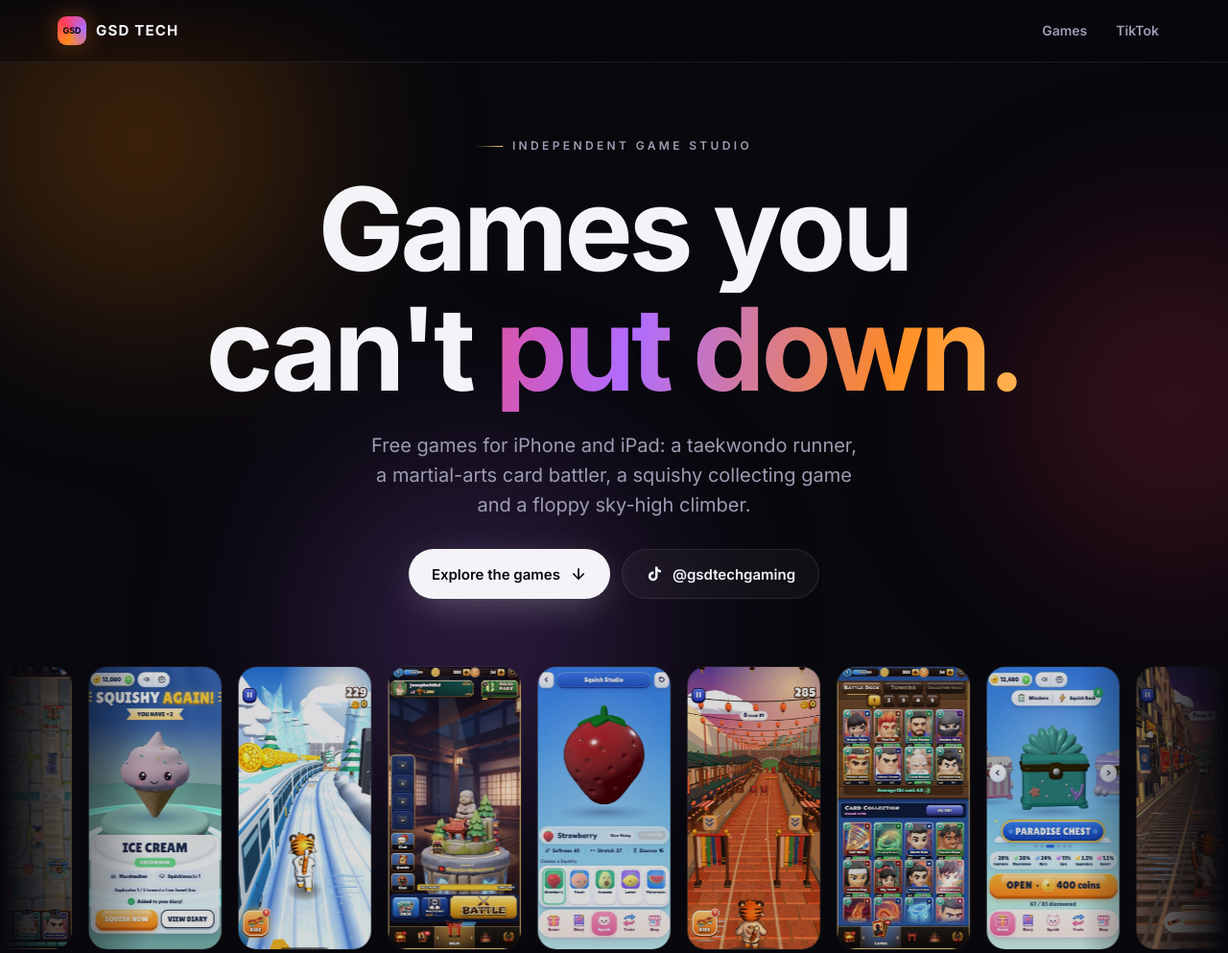
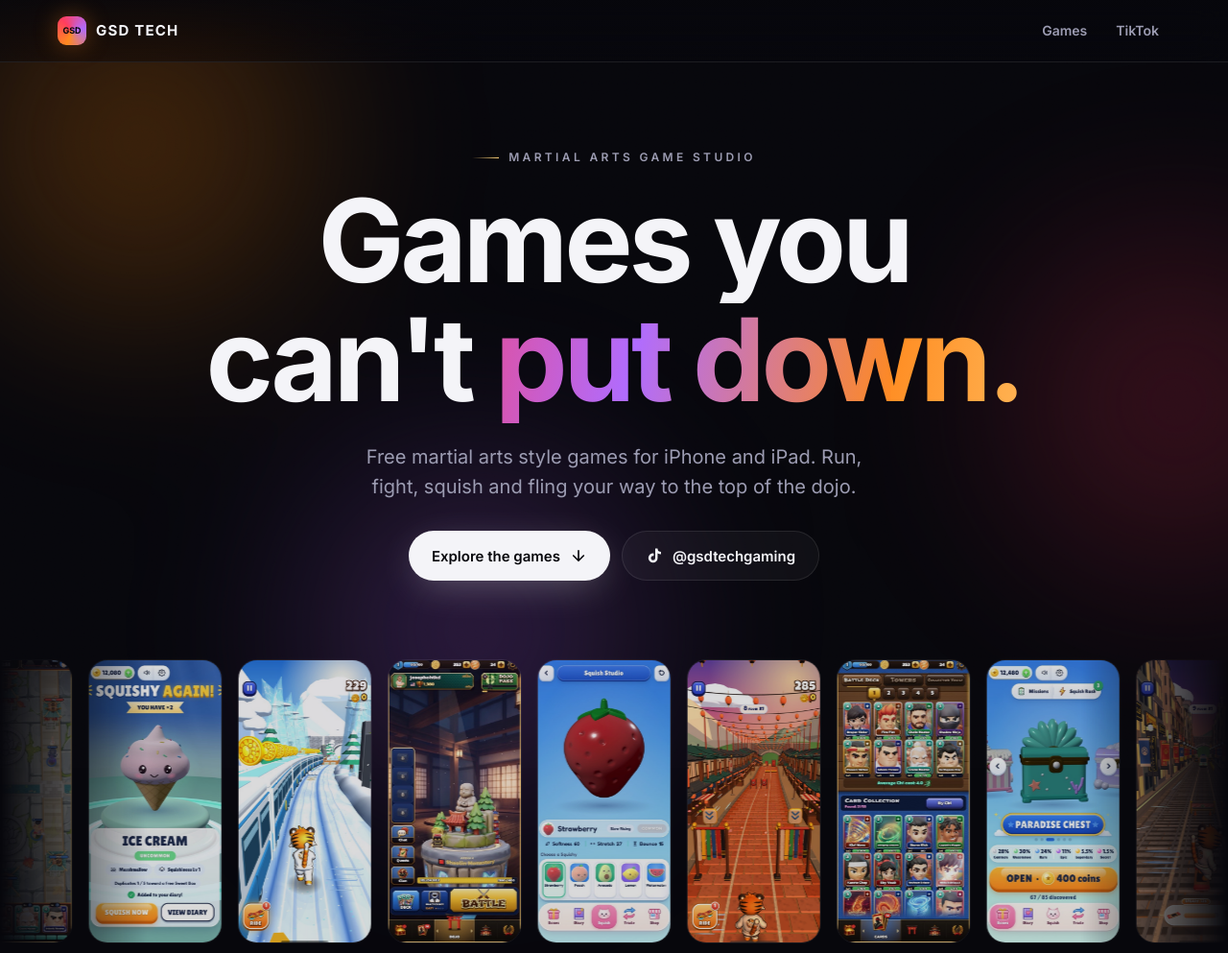
Before and after one commit to josephohtkd-ai/josephohtkd-ai.github.io, a plain HTML site: page index.html in a window 1280 px wide. Shown: the top 993 px of the page at 96% size. Drawn offline with Linux system fonts and the light colour scheme; a web font is replaced by a local one.

Commit message:
Landing page: a martial arts game studio; Little Tigers Run is a martial arts tiger, not only taekwondo
Co-Authored-By: Claude Opus 5.5 <noreply@anthropic.com>

```diff
--- a/index.html
+++ b/index.html
@@ -3,9 +3,9 @@
 <head>
 <meta charset="utf-8">
 <meta name="viewport" content="width=device-width, initial-scale=1, viewport-fit=cover">
-<title>GSD Tech · Independent Game Studio</title>
-<meta name="description" content="GSD Tech makes games you can't put down: Little Tigers Run, Dojo Wars, Squishy Land and Fling King. Free on iPhone and iPad.">
-<meta property="og:title" content="GSD Tech · Independent Game Studio">
+<title>GSD Tech · Martial Arts Game Studio</title>
+<meta name="description" content="GSD Tech makes martial arts style games you can't put down: Little Tigers Run, Dojo Wars, Squishy Land and Fling King. Free on iPhone and iPad.">
+<meta property="og:title" content="GSD Tech · Martial Arts Game Studio">
 <meta property="og:description" content="Little Tigers Run, Dojo Wars and Squishy Land. Free on iPhone and iPad.">
 <meta property="og:image" content="https://josephohtkd-ai.github.io/img/g_ltr_2_dojo.jpg">
 <meta name="theme-color" content="#07070c">
@@ -177,7 +177,7 @@
   <div class="center">
     <div class="word"><span><i style="--i:0">G</i></span><span><i style="--i:1">S</i></span><span><i style="--i:2">D</i></span><span class="gap"></span><span><i style="--i:3">T</i></span><span><i style="--i:4">E</i></span><span><i style="--i:5">C</i></span><span><i style="--i:6">H</i></span></div>
     <div class="rule"></div>
-    <div class="sub">Independent game studio</div>
+    <div class="sub">Martial arts game studio</div>
   </div>
 </div>
 <div class="aurora" aria-hidden="true"><i></i><i></i><i></i></div>
@@ -193,9 +193,9 @@
 <main id="top">
   <section class="wrap hero">
     <div class="hero-copy">
-      <p class="eyebrow">Independent game studio</p>
+      <p class="eyebrow">Martial arts game studio</p>
       <h1><span class="line"><span>Games you</span></span><span class="line"><span>can't <span class="shine">put down.</span></span></span></h1>
-      <p class="lede">Free games for iPhone and iPad: a taekwondo runner, a martial-arts card battler, a squishy collecting game and a floppy sky-high climber.</p>
+      <p class="lede">Free martial arts style games for iPhone and iPad. Run, fight, squish and fling your way to the top of the dojo.</p>
       <div class="ctas">
         <a class="btn primary" href="#games">Explore the games
           <svg viewBox="0 0 24 24" fill="none" stroke="currentColor" stroke-width="2.2" stroke-linecap="round" stroke-linejoin="round"><path d="M12 5v14M5 12l7 7 7-7"/></svg></a>
@@ -221,7 +221,7 @@
         <p class="num reveal">01 / 04</p>
         <div class="ghead reveal" style="--d:.08s"><img class="gicon" src="img/little-tigers-run.jpg" alt="Little Tigers Run icon" width="72" height="72">
           <div><h3 class="gname">Little Tigers Run</h3><p class="genre">Endless runner · Free</p></div></div>
-        <p class="gdesc reveal" style="--d:.16s">Run, jump, slide and kick through eight hand-built lands as a little taekwondo tiger, with the Master right on your tail.</p>
+        <p class="gdesc reveal" style="--d:.16s">Run, jump, slide and kick through eight hand-built lands as a little martial arts tiger, with the Master right on your tail.</p>
         <ul class="feats reveal" style="--d:.24s">
           <li><span><b>Eight lands</b> from the Dojo to Frostpeak and the Lantern Festival</span></li>
           <li><span><b>Training boards</b> with their own abilities, skins and kick trails</span></li>
```
